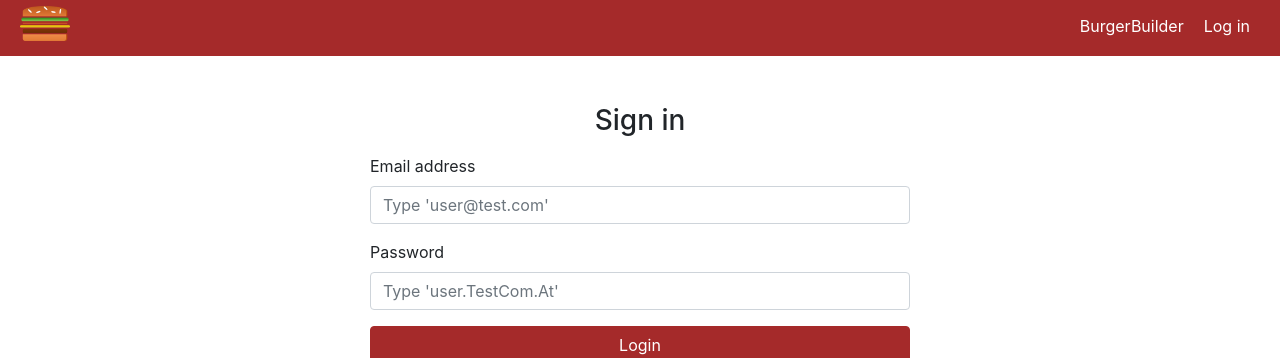
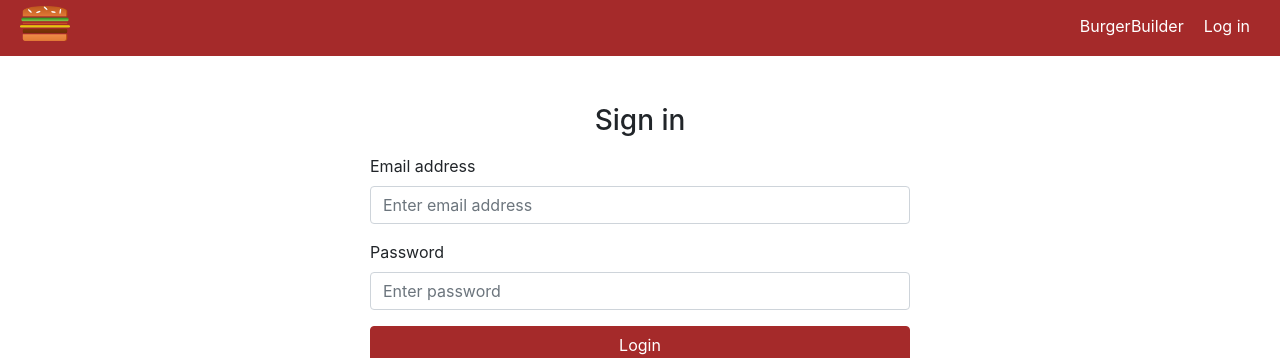
Before and after one commit to gromen/burger-builder, a React (Create React App) app: page /login in a window 1280 px wide. Shown: the top 358 px of the page. Built offline with nearby package versions, Linux system fonts and the light colour scheme.

Commit message:
feature: remove wrong creds in placeholders

```diff
--- a/src/containers/LoginPage/LoginPage.tsx
+++ b/src/containers/LoginPage/LoginPage.tsx
@@ -115,7 +115,7 @@ const LoginPage = (): JSX.Element => {
                 required
                 ref={emailFieldRef}
                 type="email"
-                placeholder="Type 'user@test.com'"
+                placeholder="Enter email address"
               />
             </Form.Group>
 
@@ -125,7 +125,7 @@ const LoginPage = (): JSX.Element => {
                 required
                 ref={passwordFieldRef}
                 type="password"
-                placeholder="Type 'user.TestCom.At'"
+                placeholder="Enter password"
                 // pattern="^(?=.*[a-z])(?=.*[A-Z]).{8,}$"
               />
             </Form.Group>
```
